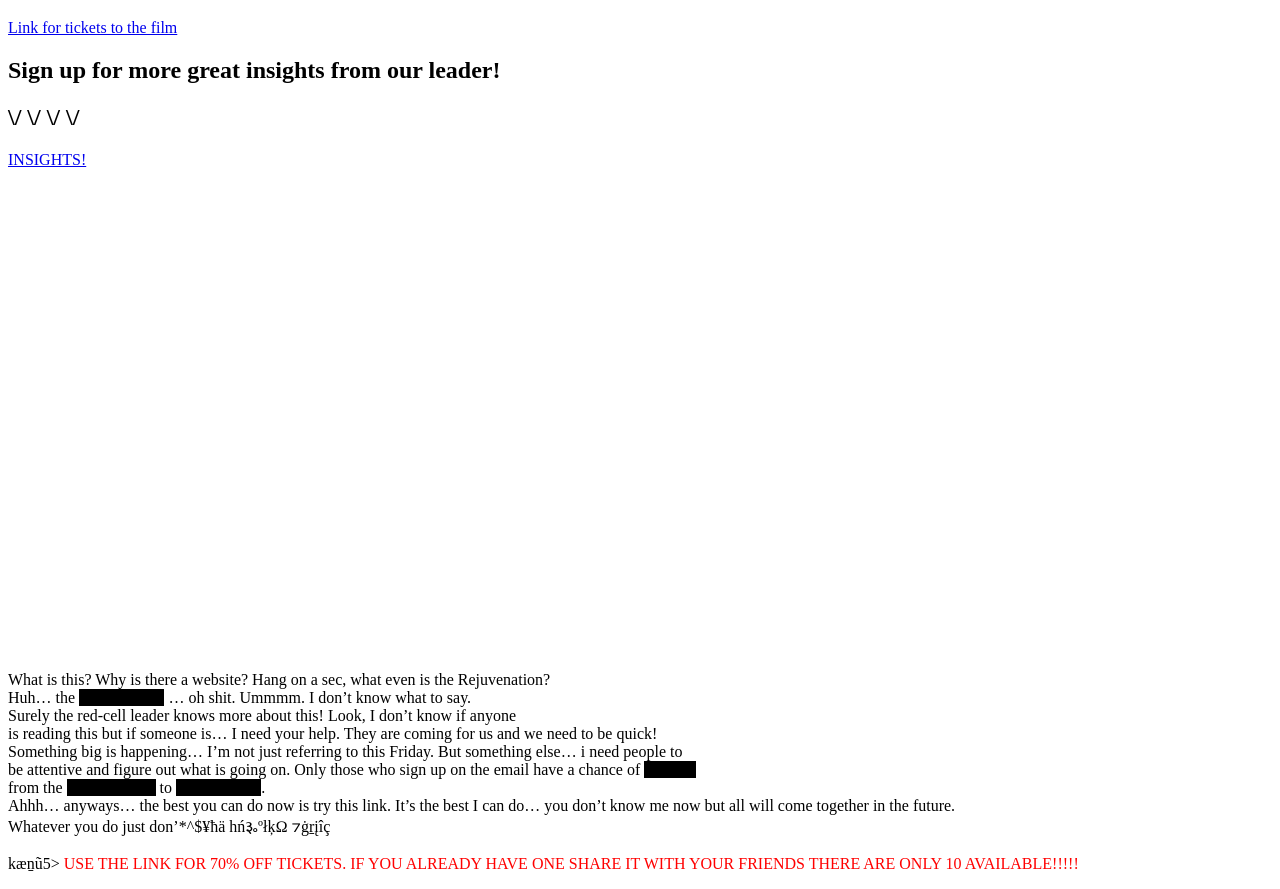
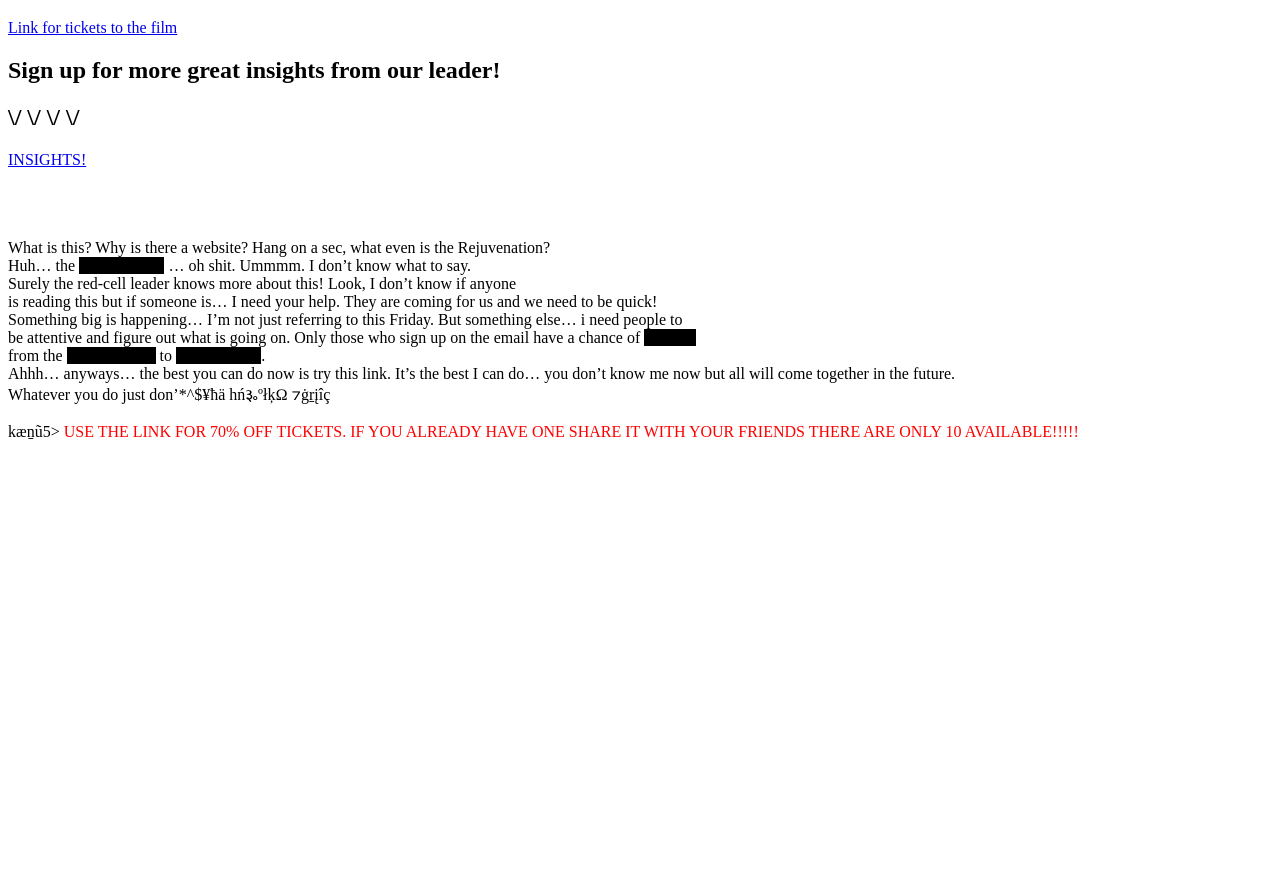
Before and after one commit to Bethonearth/TheRejuvination, a plain HTML site: page index.html in a window 1280 px wide. Shown: the part 61-950 px from the top of the page. After the commit the page ends 800 px from the top, so only its background shows below. Drawn offline with Linux system fonts and the light colour scheme.

Commit message:
Update index.html

```diff
--- a/index.html
+++ b/index.html
@@ -12,7 +12,7 @@
 
 <a href="https://forms.gle/su15VNBAf9FjJLA89">INSIGHTS!</a>
 
-<p><br><br><br><br><br><br><br><br><br><br><br><br><br><br><br><br><br><br><br><br><br><br><br><br><br><br><br>What is this? Why is there a website? Hang on a sec, what even is the Rejuvenation?
+<p><br><br><br>What is this? Why is there a website? Hang on a sec, what even is the Rejuvenation?
   <br>Huh… the <mark style="background-color:black;">REDACTED</mark> … oh shit. Ummmm. I don’t know what to say.
   <br>Surely the red-cell leader knows more about this! Look, I don’t know if anyone <br>
   is reading this but if someone is… I need your help. They are coming for us and we need to be quick! <br>
```
